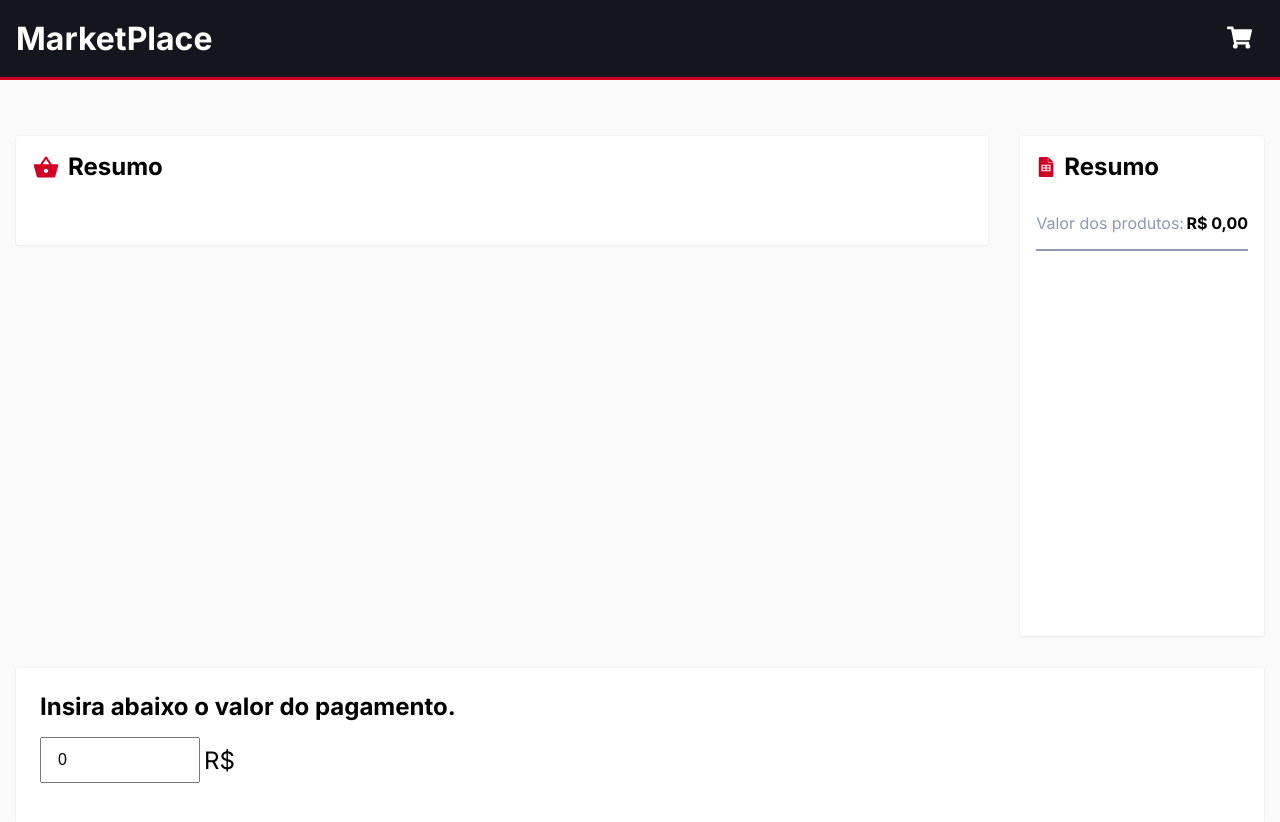
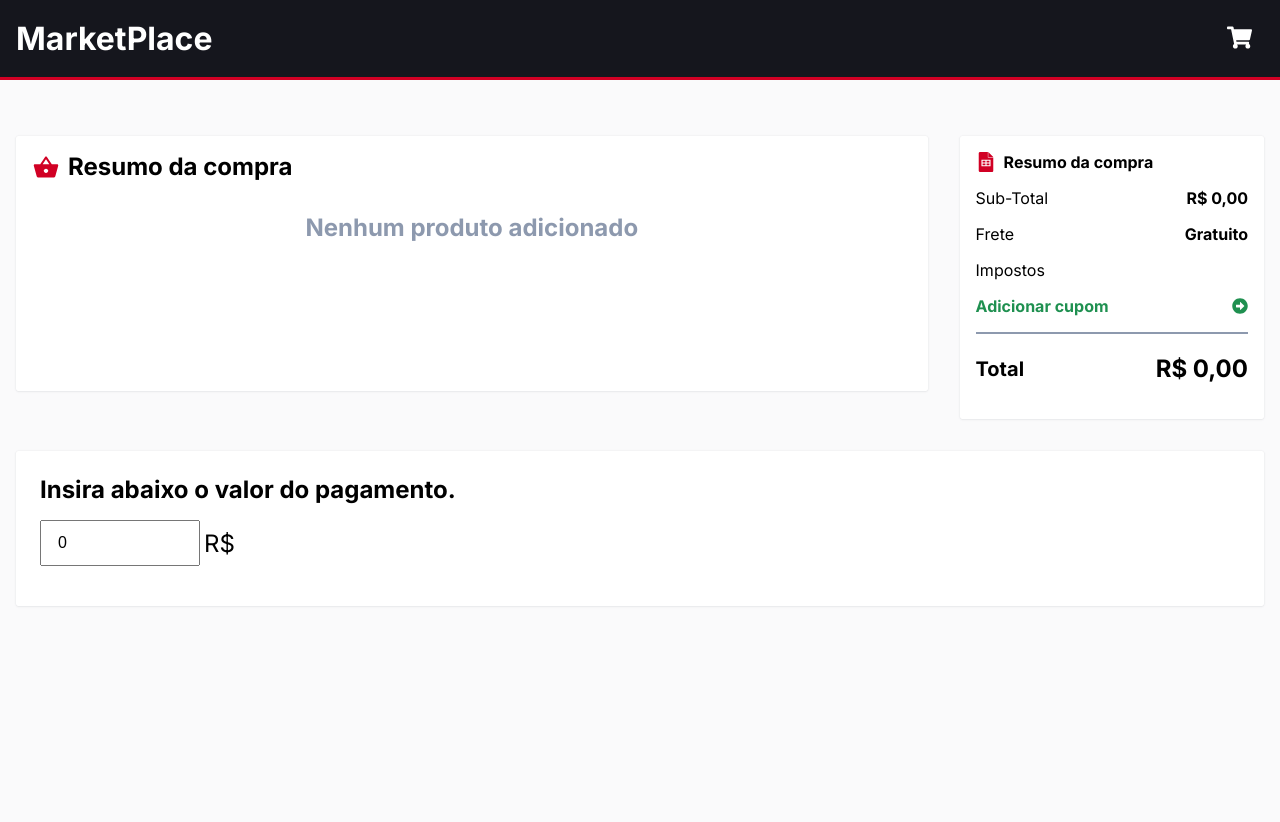
Before and after one commit to IuryGams/hypermarket, a Next.js app: page /cart in a window 1280 px wide. Shown: the top 822 px of the page. After the commit the page ends 800 px from the top, so only its background shows below. Built offline with nearby package versions, Linux system fonts and the light colour scheme.

Commit message:
feat: refactor components

```diff
--- a/src/app/cart/_styledPage.tsx
+++ b/src/app/cart/_styledPage.tsx
@@ -17,8 +17,9 @@ export const ContentProducts = styled.article`
     background-color: white;
     box-shadow: rgba(40, 41, 61, 0.08) 0px 0px 1px, rgba(96, 97, 112, 0.16) 0px 0.5px 2px;
     height: fit-content;
-    width: 80%;
+    width: 75%;
     padding: 1em;
+    min-height: 255px;
 `
 
 export const BoxProducts = styled.div`
--- a/src/app/cart/page.tsx
+++ b/src/app/cart/page.tsx
@@ -5,28 +5,24 @@ import ProductCart from "@/shared/components/ProductCart";
 import Summary from "@/shared/components/Summary";
 import { useCartContext } from "@/shared/contexts/cartContext";
 import { BoxClient, BoxInput, BoxNotes, BoxProducts, Container, ContentProducts, IconBox, PaymentBox } from "./_styledPage";
-import CalculateTaxation from "@/shared/utils/calculateImpost";
-import { ChangeEvent, FormEvent } from "react";
 
 export default function CartPage() {
 
     const { products, setCash, cash, Cashier, fullPrice } = useCartContext();
     const Notas = Cashier();
 
-    const handleValidationInput = (e: ChangeEvent<HTMLInputElement>) => {
-        let value = e.target.value
-        setCash(value.replace(/[^0-9.]/g, '').replace(/(\..*?)\..*/g, '$1'))
-    }
     return (
         <WrapperPage>
             <Container>
                 <ContentProducts>
                     <IconBox>
                             <IoMdBasket size={28} style={{ fill: "var(--primary-color)" }} />
-                            <h2>Resumo</h2>
+                            <h2>Resumo da compra</h2>
                     </IconBox>
                     <BoxProducts>
-                        {products.map(product => <ProductCart key={product.name} {...product} />)}
+                        {products.length === 0 ?
+                        <h2 style={{textAlign: "center", color: "var(--subtext-color)"}}>Nenhum produto adicionado</h2> :
+                        products.map(product => <ProductCart key={product.name} {...product} />)}
                     </BoxProducts>
                 </ContentProducts>
                 <Summary  />
@@ -35,10 +31,10 @@ export default function CartPage() {
                 <h2>Insira abaixo o valor do pagamento.</h2>
                 <PaymentBox>
                     <BoxInput>
-                        <input type="number" value={cash || 0} onChange={(e) => handleValidationInput(e)} /> R$
+                        <input type="number" value={cash || 0} onChange={(e) => setCash(Number(e.target.value))} /> R$
                     </BoxInput>
                 </PaymentBox>
-                {Number(cash) < fullPrice && <span style={{color: "var(--primary-color)"}}>O valor deve ser maior do que o valor total da compra !</span>}
+                {cash < fullPrice && <span style={{color: "var(--primary-color)"}}>O valor deve ser maior do que o valor total da compra !</span>}
                 {fullPrice !== 0 && <BoxNotes>
                     <h4 style={{marginBottom: "16px"}}>O operador deve lhe dar de troco...</h4>
                     {Notas.length > 0 ? Notas.map( (nota, index) => <li key={index}>{nota}</li>) : ""}
--- a/src/app/layout.tsx
+++ b/src/app/layout.tsx
@@ -8,8 +8,8 @@ import GlobalStyled from "@/styles/GlobalStyled";
 const inter = Inter({ subsets: ["latin"] });
 
 export const metadata: Metadata = {
-  title: "Create Next App",
-  description: "Generated by create next app",
+  title: "HyperMarket",
+  description: "Um Supermercado incrivel",
 };
 
 export default function RootLayout({
--- a/src/shared/components/Summary/index.tsx
+++ b/src/shared/components/Summary/index.tsx
@@ -2,25 +2,43 @@ import FormatCoin from "@/shared/utils/FormatCoin";
 import HorizontalDash from "../HorizontalDash";
 import { SiGooglesheets } from "react-icons/si";
 import { useCartContext } from "@/shared/contexts/cartContext";
-import { AsideContainer, BoxIcon, FullPrice } from "./styled";
+import { AsideContainer, BoxIcon, FlexBoxBetween, FullPrice } from "./styled";
+import { FaArrowAltCircleRight } from "react-icons/fa";
 
 export default function Summary() {
 
-    const {fullPrice} = useCartContext();
+    const { fullPrice } = useCartContext();
 
     return (
         <AsideContainer>
-            <div>
+
                 <BoxIcon >
                     <SiGooglesheets size={20} style={{ fill: "var(--primary-color)" }} />
-                    <h2>Resumo</h2>
+                    <h2>Resumo da compra</h2>
                 </BoxIcon>
-                <FullPrice >
-                    <span>Valor dos produtos:</span>
+
+                <FlexBoxBetween>
+                    <span>Sub-Total</span>
                     <b>{FormatCoin(fullPrice, "BRL")}</b>
-                </FullPrice>
+                </FlexBoxBetween>
+                <FlexBoxBetween>
+                    <span>Frete</span>
+                    <b>Gratuito</b>
+                </FlexBoxBetween>
+                <FlexBoxBetween>
+                    <span>Impostos</span>
+                    <b></b>
+                </FlexBoxBetween>
+                <FlexBoxBetween style={{ cursor: "pointer" }}>
+                    <b style={{ color: "var(--green-text)" }}>Adicionar cupom</b>
+                    <FaArrowAltCircleRight style={{ color: "var(--green-text)" }} />
+                </FlexBoxBetween>
+
                 <HorizontalDash />
-            </div>
+                <FlexBoxBetween style={{paddingBlock: "0.25em"}}>
+                    <span style={{fontWeight: "bold", fontSize: "20px"}}>Total</span>
+                    <b style={{fontSize: "24px"}}>{FormatCoin(fullPrice, "BRL")}</b>
+                </FlexBoxBetween>
         </AsideContainer>
     )
 }
--- a/src/shared/components/Summary/styled.tsx
+++ b/src/shared/components/Summary/styled.tsx
@@ -7,8 +7,8 @@ export const AsideContainer = styled.aside`
     border-radius: 2px;
     background-color: white;
     box-shadow: rgba(40, 41, 61, 0.08) 0px 0px 1px, rgba(96, 97, 112, 0.16) 0px 0.5px 2px;
-    width: 20%;
-    height: 500px;
+    width: 25%;
+    min-height: 255px;
     padding: 1em;
 `
 
@@ -17,6 +17,22 @@ export const BoxIcon = styled.div`
     align-items: center;
     gap: 8px;
     margin-bottom: 16px;
+
+    h2{
+        font-size: 16px;
+    }
+`
+
+export const FlexBoxBetween = styled.div`
+    display: flex;
+    align-items: center;
+    justify-content: space-between;
+    gap: 10px;
+    margin-block: 1em;
+
+    span{
+        white-space: nowrap;
+    }
 `
 
 export const FullPrice = styled.div`
--- a/src/shared/components/WrapperPages/index.tsx
+++ b/src/shared/components/WrapperPages/index.tsx
@@ -1,10 +1,12 @@
+import { CSSProperties } from "styled-components";
 import { ContainerMain } from "./styled";
 
-export default function WrapperPage({children}: {
+export default function WrapperPage({children, styles}: {
     children: React.ReactNode;
+    styles?: CSSProperties;
 }) {
     return (
-        <ContainerMain>
+        <ContainerMain style={styles}>
             {children}
         </ContainerMain>
     )
--- a/src/shared/contexts/cartContext.tsx
+++ b/src/shared/contexts/cartContext.tsx
@@ -33,7 +33,7 @@ export default function CartProvider({children}: {
 export function useCartContext() {
     const { products, setProducts } = useContext(CartContext);
 
-    const [cash, setCash] = useState<string>();
+    const [cash, setCash] = useState<number>(0);
     const fullPrice = CalculateTotalPrice(products);
 
     function addProductToCart(newProduct: ProductProps) {
@@ -88,7 +88,7 @@ export function useCartContext() {
     }
 
     function Cashier(){
-        const Notas: string[] = AlgoritmoNotas(Number(cash) - fullPrice);
+        const Notas: string[] = AlgoritmoNotas(cash - fullPrice);
         if(Notas.length > 0){
             return Notas;
         }
--- a/src/shared/lib/AlgoritmoTroco.ts
+++ b/src/shared/lib/AlgoritmoTroco.ts
@@ -4,32 +4,43 @@ import splitNumber from "../utils/splitNumber";
 // Algoritmo que retorna o menor número de cedulas e moedas possiveis para o troco X.
 export default function AlgoritmoNotas(troco: number) {
 
-    let [numInt, numDecimal] = splitNumber(troco); // Utilizo a destruturação para salvar os retornos da função splitNumber que retorna um número inteiro e decimal.
+    // Utilizo a destruturação para salvar os retornos da função splitNumber que retorna um número inteiro e decimal.
+    let [numInt, numDecimal] = splitNumber(troco);
 
     // Interando sobre cada valor do real e retornando uma nova lista.
     return real.reduce((arrayInitial: string[], coin: number) => {
 
-        if (numInt >= coin && numInt >= 1) { // Verificando se o número inteiro for maior que o valor da interação e maior ou igual a 1.
+        // Verificando se o número inteiro for maior que o valor da interação e maior ou igual a 1.
+        if (numInt >= coin && numInt >= 1) {
 
-            const qtyCash = Math.trunc(numInt / coin); // Dividindo o número inteiro pelo valor da interação, transformando-o em um número inteiro com o metodo Math.Trunc() e salvando o quociente na constante.
+            // Dividindo o número inteiro pelo valor da interação, transformando-o em um número inteiro com o metodo Math.Trunc() e salvando o quociente na constante.
+            const qtyCash = Math.trunc(numInt / coin);
 
-            numInt %= coin; // Atribuindo o restante da divisão a o número Inteiro.
+            // Atribuindo o restante da divisão a o número Inteiro.
+            numInt %= coin;
 
-            arrayInitial.push(`${qtyCash} ${qtyCash > 1 ? "notas" : "nota"} de ${coin} ${coin > 1 ? "reais." : "real."}`) // Adicionando a instrução a lista.
+            // Adicionando a instrução a lista.
+            arrayInitial.push(`${qtyCash} ${qtyCash > 1 ? "notas" : "nota"} de ${coin} ${coin > 1 ? "reais." : "real."}`)
         };
 
-        if (numDecimal >= coin && numDecimal < 1) { // Verificando se o número Decimal for maior que o valor da interação e menor do que 1.
+        // Verificando se o número Decimal for maior que o valor da interação e menor do que 1.
+        if (numDecimal >= coin && numDecimal < 1) {
 
-            const qtyCoin = Math.trunc(numDecimal / coin); // Dividindo o número decimal pelo valor da interação, transformando-o em um número inteiro com o metodo Math.Trunc() e salvando o quociente na constante.
+            // Dividindo o número decimal pelo valor da interação, transformando-o em um número inteiro com o metodo Math.Trunc() e salvando o quociente na constante.
+            const qtyCoin = Math.trunc(numDecimal / coin);
 
-            numDecimal %= coin; // Atribuindo o restante da divisão a o número Decimal.
+            // Atribuindo o restante da divisão a o número Decimal.
+            numDecimal %= coin;
+
+            // Adicionando a instrução a lista.
             const coinToInt = Math.round(coin * 100);
-            arrayInitial.push(`${qtyCoin} ${qtyCoin > 1 ? "moedas" : "moeda"} de ${coinToInt} ${coinToInt > 1 ? "centavos." : "centavo."}`); // Adicionando a instrução a lista.
+            arrayInitial.push(`${qtyCoin} ${qtyCoin > 1 ? "moedas" : "moeda"} de ${coinToInt} ${coinToInt > 1 ? "centavos." : "centavo."}`);
         };
+
 
         return arrayInitial
     }, []);
 
     // Não foi utilizado o método Map. Pois, seria necessário utilizar o método filter em seguida para retornar apenas os valores que necessito. Além de piorar a performace por se tratar de 2 loops.
-    // Utilizando o método Reduce podemos simular o método MAP e FILTER retornando apenas o valor que necessito com apenas 1 loop. 😊
+    // Utilizando o método Reduce podemos simular o método MAP e FILTER retornando apenas o valor que necessito com apenas 1 loop.
 }
```
Also changed, not shown: src/app/loading.tsx (added, +11 -0 lines), src/shared/utils/calculateDescont.ts (deleted, +0 -11 lines), src/styles/loadingEffect.tsx (added, +17 -0 lines).
